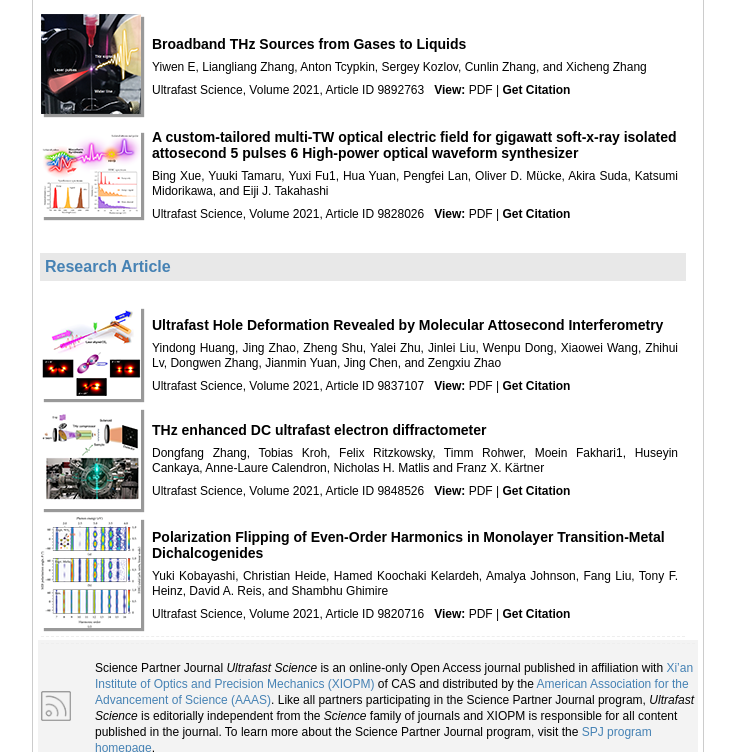
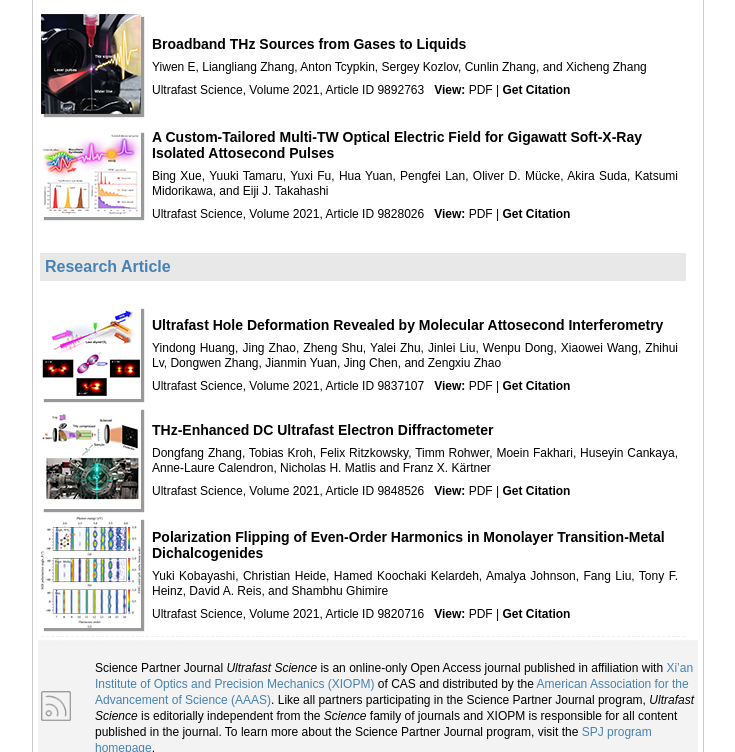
Before and after one commit to uoyf/ufs-sample1, a plain HTML site: page index.html in a window 1280 px wide. Shown: the part 840-1592 px from the top of the page, without its empty margins (272-1007 px from the left). Drawn offline with Linux system fonts and the light colour scheme.

Commit message:
Update index.html

```diff
--- a/index.html
+++ b/index.html
@@ -155,8 +155,8 @@ a.top1 {
   </tr>
 <tr>
     <td style="width: 100px;"><img src="./img/4.png" width="100" style="box-shadow:3px 3px 1px #999;"/></td>
-    <td style="padding: 8px;font-family: Arial, Helvetica, sans-serif;font-size:12px; text-align: left;"><div class="lkArtTitle"><a href="https://spj.sciencemag.org/journals/ultrafastscience/2021/9828026/" target="_blank" class="red">A custom-tailored multi-TW optical electric field for gigawatt soft-x-ray isolated attosecond 5 pulses 6 High-power optical waveform synthesizer</a></div>
-	<div class="divArtAuthor">Bing Xue, Yuuki Tamaru, Yuxi Fu1, Hua Yuan, Pengfei Lan, Oliver D. Mücke, Akira Suda, Katsumi Midorikawa, and Eiji J. Takahashi</div>
+    <td style="padding: 8px;font-family: Arial, Helvetica, sans-serif;font-size:12px; text-align: left;"><div class="lkArtTitle"><a href="https://spj.sciencemag.org/journals/ultrafastscience/2021/9828026/" target="_blank" class="red">A Custom-Tailored Multi-TW Optical Electric Field for Gigawatt Soft-X-Ray Isolated Attosecond Pulses</a></div>
+	<div class="divArtAuthor">Bing Xue, Yuuki Tamaru, Yuxi Fu, Hua Yuan, Pengfei Lan, Oliver D. Mücke, Akira Suda, Katsumi Midorikawa, and Eiji J. Takahashi</div>
     <div style="padding: 8px 0 0 0;">Ultrafast Science, Volume 2021, Article ID 9828026 &nbsp;&nbsp;<strong>View: </strong><a href="https://downloads.spj.sciencemag.org/ultrafastscience/2021/9828026.pdf" target="_blank" class="red">PDF</a> | <a href="https://spj.sciencemag.org/journals/ultrafastscience/2021/9828026.ris" target="_blank" class="red"><b>Get Citation</b></a></div></td>
   </tr>
 
@@ -173,8 +173,8 @@ a.top1 {
   </tr>
 <tr>
     <td style="width: 100px;"><img src="./img/3.png" width="100" style="box-shadow:3px 3px 1px #999;"/></td>
-    <td style="padding: 8px;font-family: Arial, Helvetica, sans-serif;font-size:12px; text-align: left;"><div class="lkArtTitle"><a href="https://spj.sciencemag.org/journals/ultrafastscience/2021/9848526/" target="_blank" class="red">THz enhanced DC ultrafast electron diffractometer</a></div>
-	<div class="divArtAuthor">Dongfang Zhang, Tobias Kroh, Felix Ritzkowsky, Timm Rohwer, Moein Fakhari1, Huseyin Cankaya, Anne-Laure Calendron, Nicholas H. Matlis and Franz X. Kärtner</div>
+    <td style="padding: 8px;font-family: Arial, Helvetica, sans-serif;font-size:12px; text-align: left;"><div class="lkArtTitle"><a href="https://spj.sciencemag.org/journals/ultrafastscience/2021/9848526/" target="_blank" class="red">THz-Enhanced DC Ultrafast Electron Diffractometer</a></div>
+	<div class="divArtAuthor">Dongfang Zhang, Tobias Kroh, Felix Ritzkowsky, Timm Rohwer, Moein Fakhari, Huseyin Cankaya, Anne-Laure Calendron, Nicholas H. Matlis and Franz X. Kärtner</div>
     <div style="padding: 8px 0 0 0;">Ultrafast Science, Volume 2021, Article ID 9848526 &nbsp;&nbsp;<strong>View: </strong><a href="https://downloads.spj.sciencemag.org/ultrafastscience/2021/9848526.pdf" target="_blank" class="red">PDF</a> | <a href="https://spj.sciencemag.org/journals/ultrafastscience/2021/9848526.ris" target="_blank" class="red"><b>Get Citation</b></a></div></td>
   </tr>
 
```
